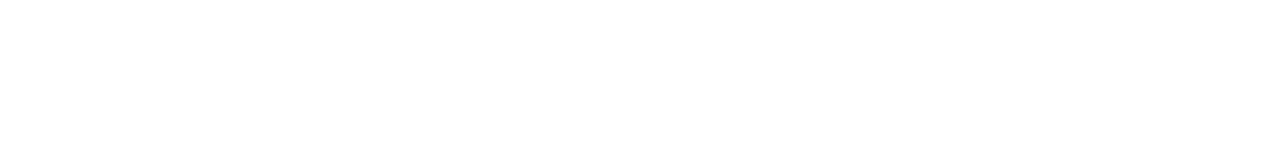
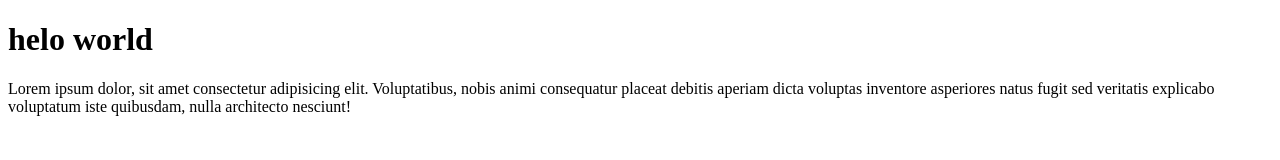
Before and after one commit to SHARIFUL70/first-repo-github, a plain HTML site: page index.html in a window 1280 px wide. Drawn offline with Linux system fonts and the light colour scheme.

Commit message:
helo world

```diff
--- a/index.html
+++ b/index.html
@@ -6,6 +6,7 @@
     <title>first repo</title>
 </head>
 <body>
-
+    <h1>helo world </h1>
+    <p>Lorem ipsum dolor, sit amet consectetur adipisicing elit. Voluptatibus, nobis animi consequatur placeat debitis aperiam dicta voluptas inventore asperiores natus fugit sed veritatis explicabo voluptatum iste quibusdam, nulla architecto nesciunt!</p>
 </body>
 </html>
```
